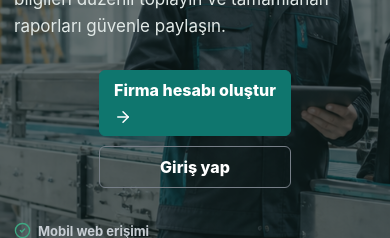
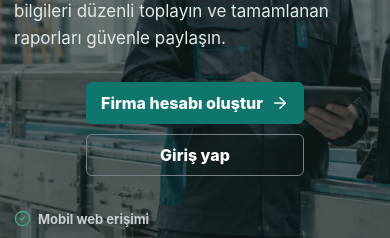
Before and after one commit to emrhangcl/operations-report-platform, a Next.js app in the folder apps/admin/: page / in a window 390 px wide. Shown: the part 365-603 px from the top of the page. Built offline with nearby package versions, Linux system fonts and the light colour scheme; no server answers; the database is empty.

Commit message:
fix: keep mobile call to action inline

```diff
--- a/apps/admin/app/globals.css
+++ b/apps/admin/app/globals.css
@@ -898,6 +898,13 @@
     width: 100%;
   }
 
+  .marketing-hero-actions .button {
+    align-items: center;
+    display: inline-flex;
+    flex-wrap: nowrap;
+    white-space: nowrap;
+  }
+
   .marketing-proof-list {
     display: grid;
   }
```
